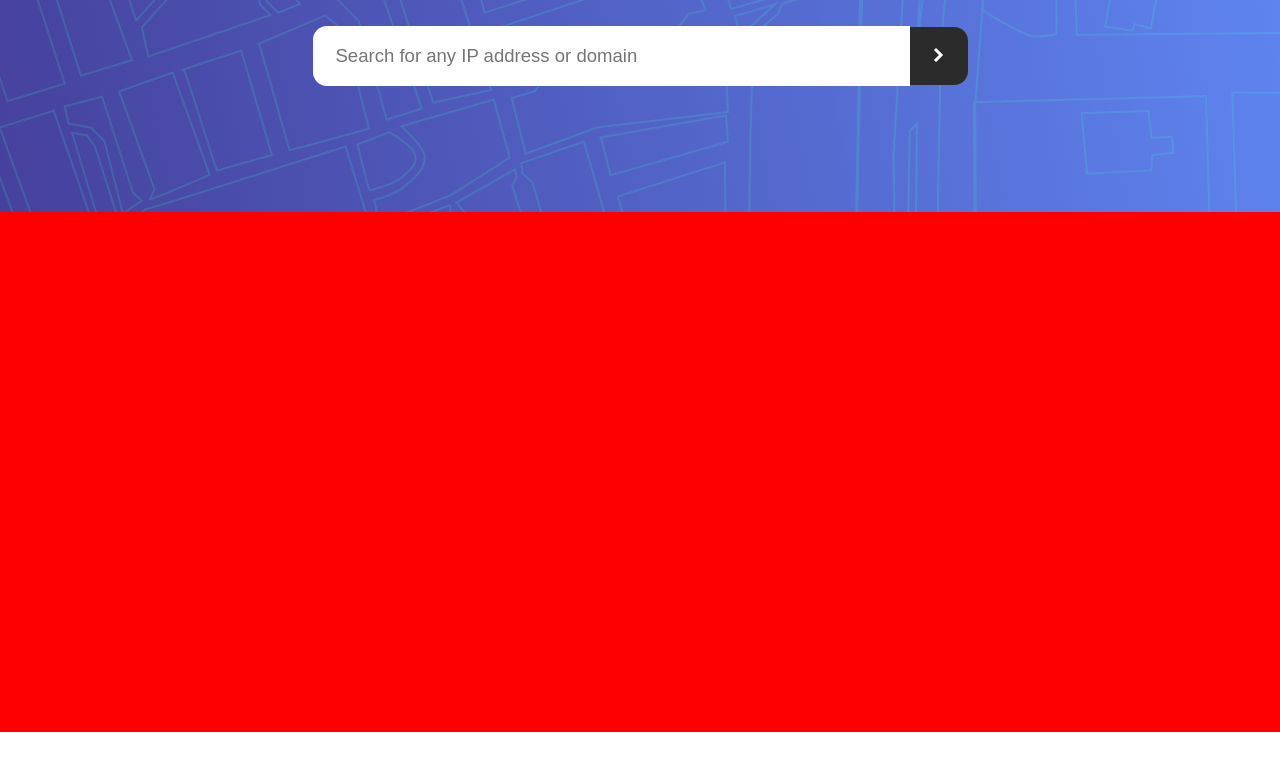
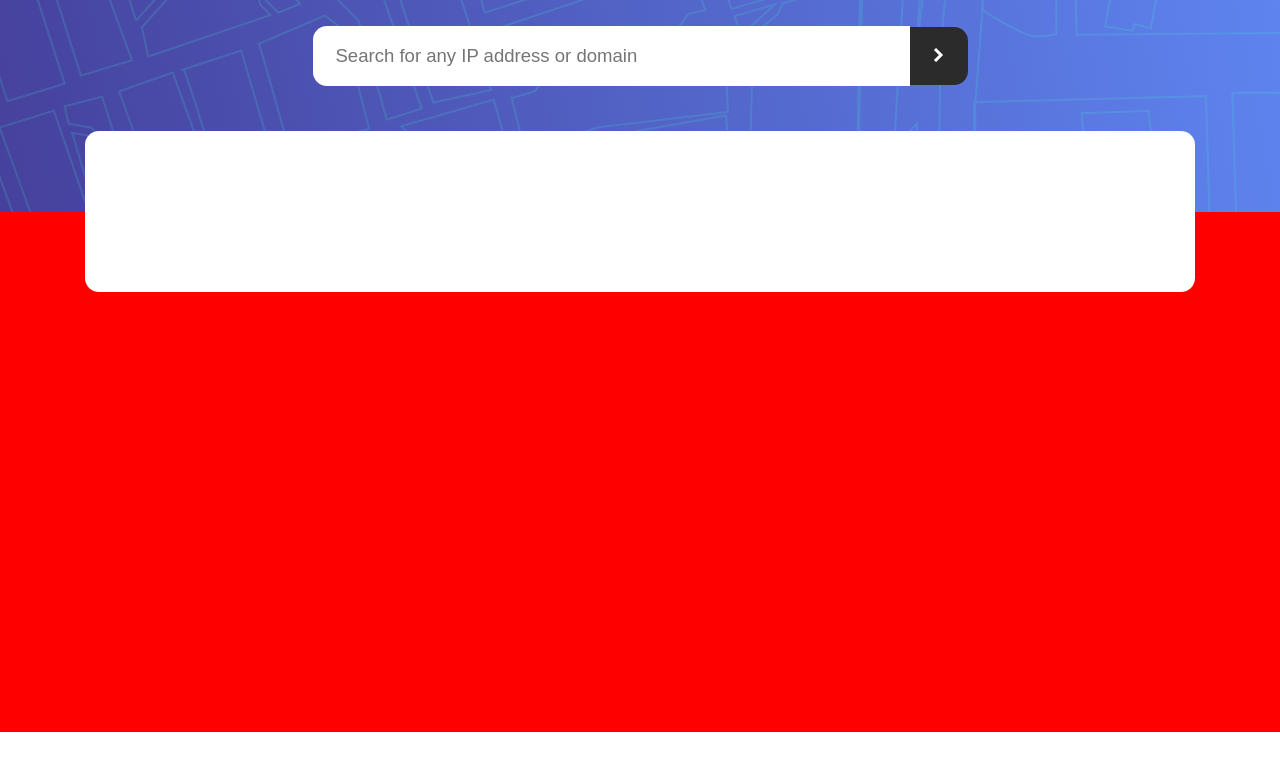
Before and after one commit to aardvarkpepper/2025-07-18-Project-HTML-CSS-Javascript, a plain HTML site: page index.html in a window 1280 px wide. Shown: the part 76-846 px from the top of the page. Drawn offline with Linux system fonts and the light colour scheme.

Commit message:
CSS styling center section complete.

```diff
--- a/styles.css
+++ b/styles.css
@@ -19,6 +19,9 @@
   height: 900px;
   font-size: 36px;
   font-family: 'Rubik', Courier, monospace;
+  position: relative;
+  display: flex;
+  flex-direction: column;
 }
 
 #top {
@@ -62,3 +65,18 @@
   border-radius: 0px 14px 14px 0px;
   border: none;
 }
+
+#center {
+  width: 1110px;
+  height: 161px;
+  border-radius: 14px;
+  background-color: white;
+  position: absolute;
+  z-index: 1;
+  justify-content: center;
+  align-items: center;
+  left: 0;
+  right: 0;
+  top: 199px;
+  margin: 0 auto;
+}
```
Also changed, not shown: README2.md.
